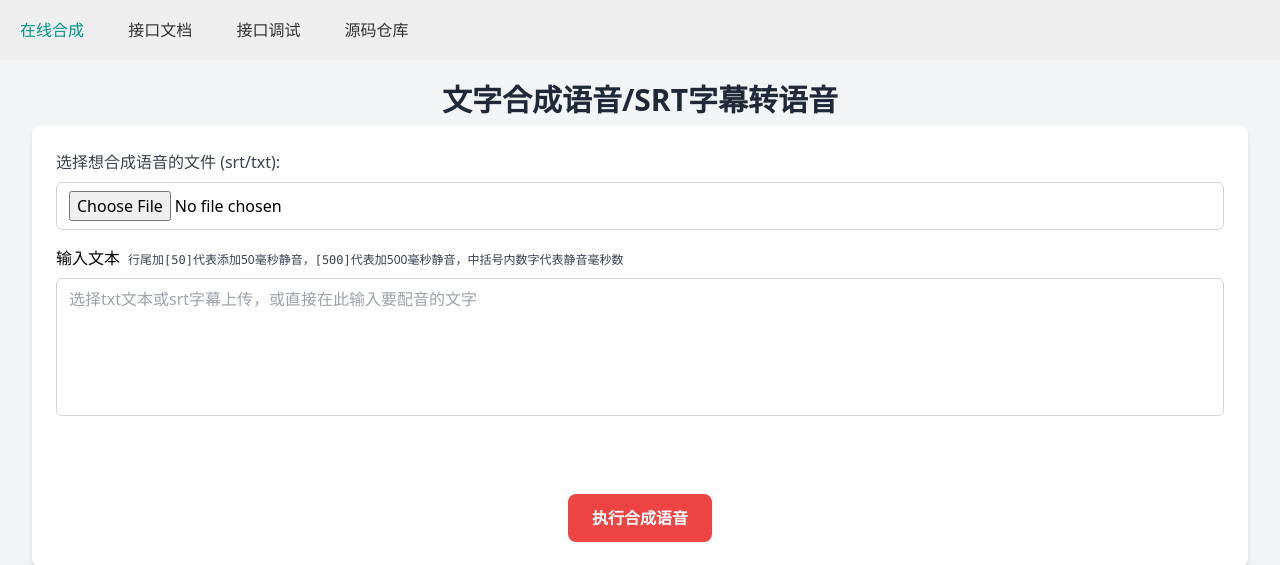
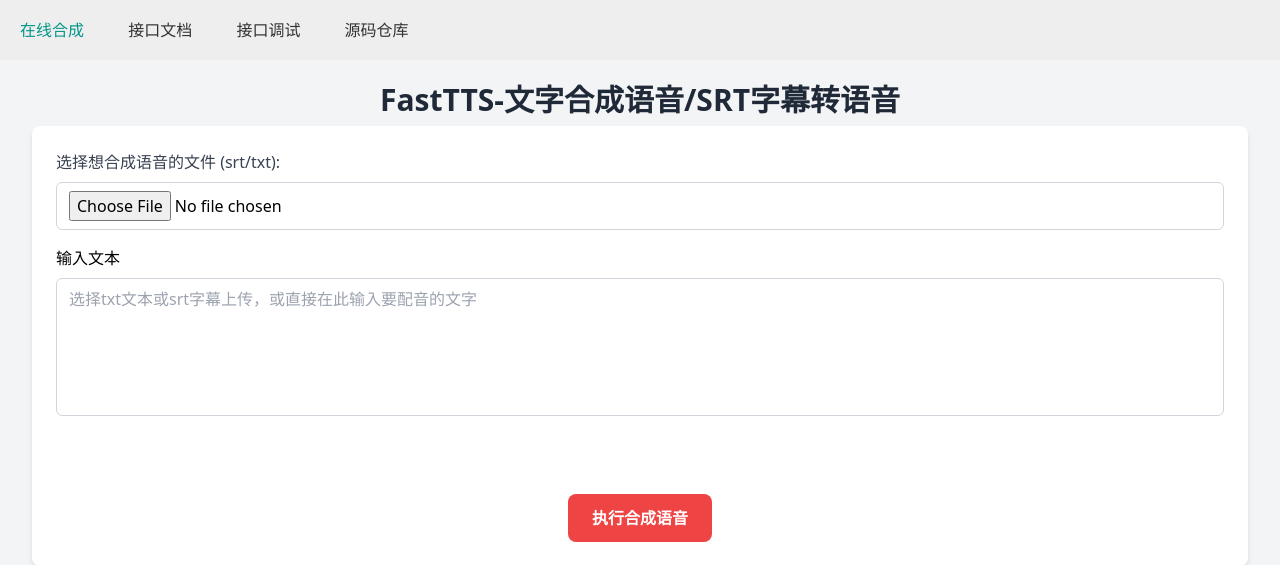
Before and after one commit to jagerzhang/FastTTS, a Python web app: template app/tools/templates/index.html in a window 1280 px wide. Shown: the top 565 px of the page. Run offline with Jinja, Linux system fonts and the light colour scheme; the template is opened without the code that fills it, so the values that code supplies are empty.

Commit message:
更新文档

```diff
--- a/app/speech/router.py
+++ b/app/speech/router.py
@@ -11,7 +11,6 @@ from fastapi.responses import StreamingResponse
 from fastflyer.schemas import DataResponse
 from fastflyer import APIRouter, logger
 from fastkit.cache import get_cacheout_pool
-from fastflyer.authorize import authorize
 from .schema import TTSFullRequest
 
 
--- a/app/tools/router.py
+++ b/app/tools/router.py
@@ -49,7 +49,7 @@ async def get_headers(request: Request) -> dict:
     return {"headers": {"Authorization": f"Basic {encoded_credentials}", "Content-Type": "application/json"}}
 
 
-@router.get("/", summary="实时获取所有语音列表")
+@router.get("/online", summary="在线合成工具", include_in_schema=False)
 async def tools(request: Request):
     html_args = {}
     html_args["prefix"] = config.PREFIX
--- a/app/tools/templates/index.html
+++ b/app/tools/templates/index.html
@@ -5,7 +5,7 @@
   <meta name="viewport" content="width=device-width, initial-scale=1.0">
 	<meta name="description" content="在线语音合成、文字转语音、文字合成配音服务，基于edge-tts语音合成服务提供"/>
 	<meta name="keyword" content="语音合成,文字合成,文字配音,合成语音,edge-tts"/>
-  <title>语音合成-文字转语音-srt字幕转语音 | FastTTS</title>
+  <title>FastTTS | 语音合成-文字转语音-srt字幕转语音</title>
   <link rel="icon" type="image/x-icon" href="{{prefix}}/app/static/favicon.ico">
   <link href="{{prefix}}/app/static/style.css?ver=1.0" rel="stylesheet">
   <script src="{{prefix}}/app/static/vue.js"></script>
@@ -68,7 +68,7 @@
         <li class="layui-nav-item"><a href="https://github.com/jagerzhang/FastTTS" target="_blank" >源码仓库</a></li>
 		</ul>
 <div class="container mx-auto p-4 md:p-8" id="app">
-  <h1 class="text-3xl font-bold mb-2 text-center text-gray-800">文字合成语音/SRT字幕转语音</h1>
+  <h1 class="text-3xl font-bold mb-2 text-center text-gray-800">FastTTS-文字合成语音/SRT字幕转语音</h1>
 
   <div class="bg-white rounded-lg shadow-md p-6 mb-6">
       <div class="mb-4">
@@ -76,7 +76,7 @@
         <input type="file" id="fileInput" @change="handleFileSelect" accept=".srt,.txt" class="w-full border border-gray-300 px-3 py-2 rounded-md focus:outline-none focus:ring-2 focus:ring-blue-500">
       </div>
     <div class="mb-4">
-      <label for="textInput" class="block  font-medium mb-2 ">输入文本<span class="ms-2 text-xs text-gray-700">行尾加<code>[50]</code>代表添加50毫秒静音，<code>[500]</code>代表加500毫秒静音，中括号内数字代表静音毫秒数</span></label>
+      <label for="textInput" class="block  font-medium mb-2 ">输入文本<!--span class="ms-2 text-xs text-gray-700">行尾加<code>[50]</code>代表添加50毫秒静音，<code>[500]</code>代表加500毫秒静音，中括号内数字代表静音毫秒数</span--></label>
       <textarea placeholder="选择txt文本或srt字幕上传，或直接在此输入要配音的文字" id="textInput" v-model="text" rows="5" class="w-full border border-gray-300 px-3 py-2 rounded-md focus:outline-none focus:ring-2 focus:ring-blue-500 resize-none"></textarea>
     </div>
     {% raw %}
```
